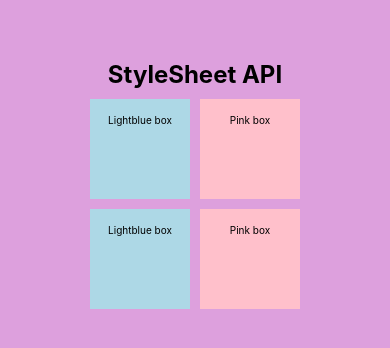
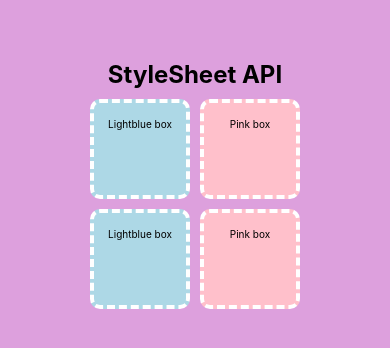
Before and after one commit to SaputraUta/learn-react-native, a React Native app: screen / in a window 390 px wide. Shown: the top 348 px of the page. Built offline with nearby package versions, Linux system fonts and the light colour scheme.

Commit message:
Box shadow

```diff
--- a/App.js
+++ b/App.js
@@ -5,7 +5,7 @@ export default function App() {
     <View style={styles.container}>
       <Text style={styles.title}>StyleSheet API</Text>
       <View style={styles.cardContainer}>
-        <View style={[styles.box, styles.lightblue]}>
+        <View style={[styles.box, styles.lightblue, styles.boxShadow]}>
           <Text style={styles.boxTitle}>Lightblue box</Text>
         </View>
         <View style={[styles.box, styles.pink]}>
@@ -49,6 +49,10 @@ const styles = StyleSheet.create({
     width: 100,
     height: 100,
     padding: 10,
+    borderColor: "white",
+    borderWidth: 4,
+    borderRadius: 10,
+    borderStyle: "dashed",
   },
   lightblue: {
     backgroundColor: "lightblue",
@@ -56,4 +60,8 @@ const styles = StyleSheet.create({
   pink: {
     backgroundColor: "pink",
   },
+  boxShadow: {
+    shadowColor: "red",
+    elevation: 20,
+  }
 });
```
